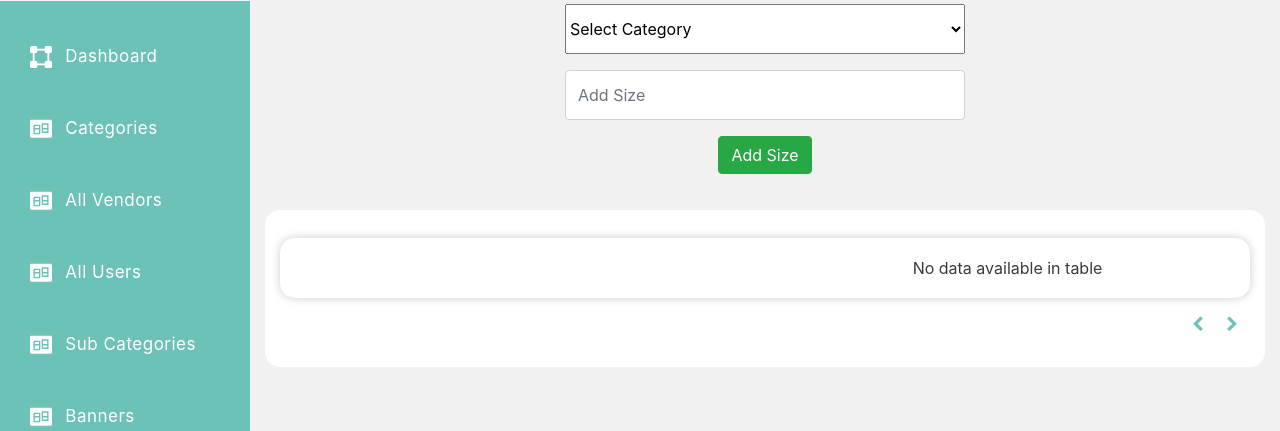
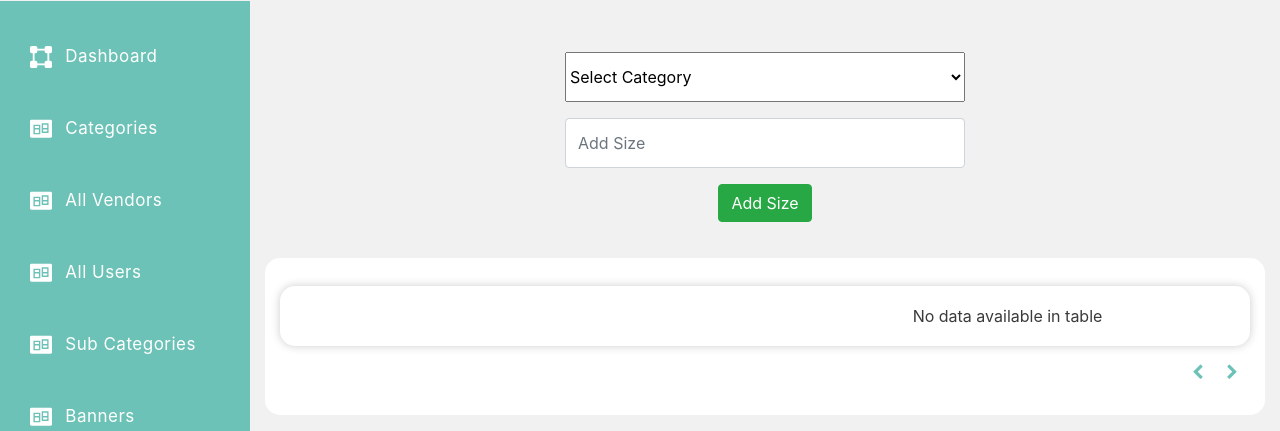
Before and after one commit to alwahid786/Forsa-Mobile-Backend, a Laravel app: page /size in a window 1280 px wide. Shown: the part 76-507 px from the top of the page. Run offline with Laravel 8, Linux system fonts and the light colour scheme; the visitor is signed in with stand-in values (Sample User, id 1); data that the repository does not hold is empty; parts of the project's set-up code (start-up, migrations or seed data) failed here and were passed over; some libraries are stand-ins or nearby versions.

Commit message:
Update Size.blade.php

```diff
--- a/resources/views/pages/admin/category/Size.blade.php
+++ b/resources/views/pages/admin/category/Size.blade.php
@@ -20,7 +20,7 @@
             action="{{ route('addsize.post') }}" enctype="multipart/form-data">
             @csrf
 
-            <div class="form-group select_field">
+            <div class="form-group select_field mt-5">
                 <select id="category" name="category_id">
                     <option value="" disabled selected>Select Category</option>
                     @foreach ($category as $cat)
```
